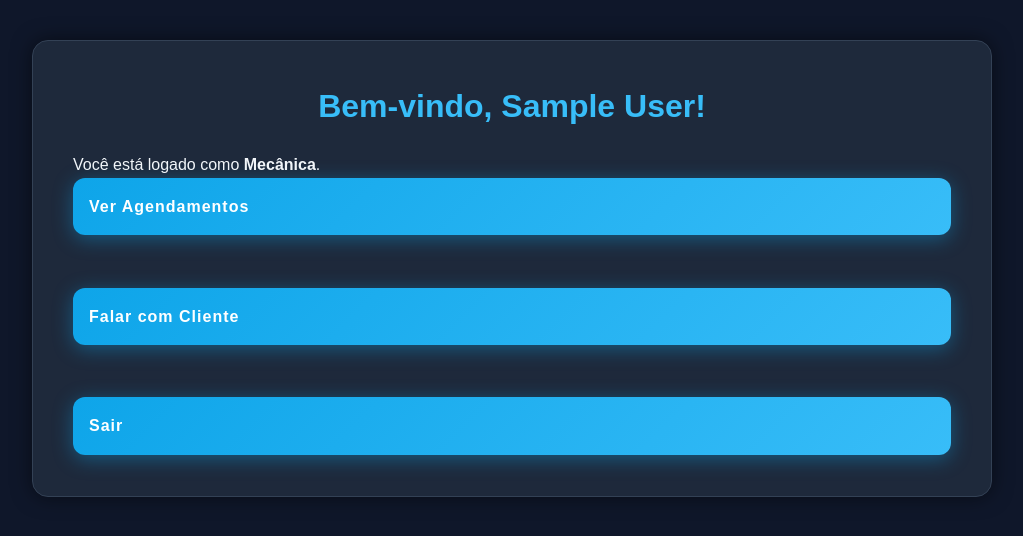
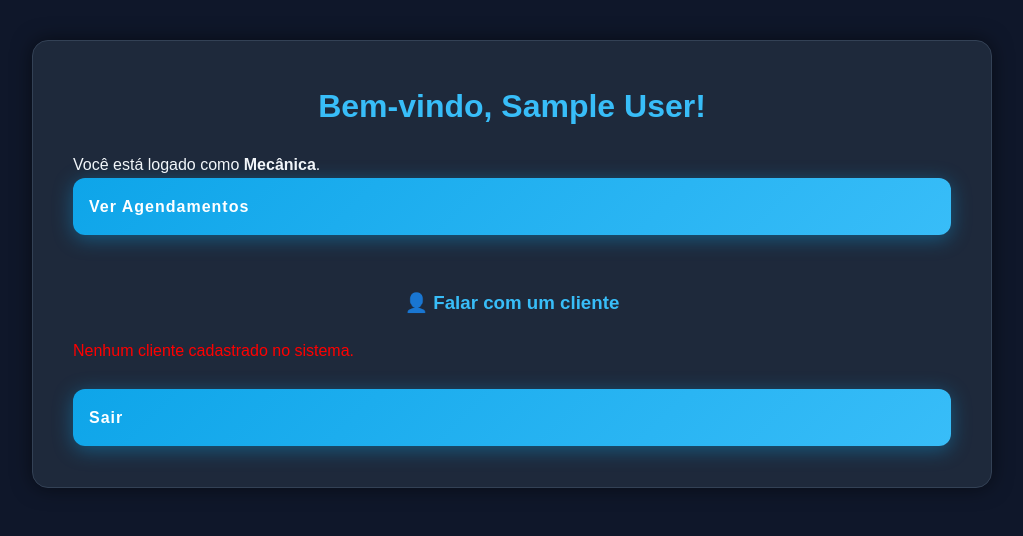
Before and after one commit to Bear144wp/Swim-Definitivo, a PHP site: page /painel_mecanica.php in a window 1280 px wide. Shown: the top 536 px of the page, without its empty margins (128-1151 px from the left). Run offline with PHP 8.4, Linux system fonts and the light colour scheme; the visitor is signed in with stand-in values (Sample User, id 1); tables that the repository leaves empty or names only in its code hold one stand-in row (values such as "Sample post").

Commit message:
Update painel_mecanica.php

```diff
--- a/painel_mecanica.php
+++ b/painel_mecanica.php
@@ -1,42 +1,53 @@
 <?php
 session_start();
 
-/*
-Verificação de segurança:
-Aqui a gente checa se a pessoa que entrou nessa página realmente está logada
-(ou seja, tem o 'id' na sessão) e se ela é do tipo 'mecanico'.
+if (!isset($_SESSION['id']) || $_SESSION['tipo'] != 'mecanico') {
+    header("Location: index.php");
+    exit();
+}
 
-Isso evita que pessoas não autorizadas (tipo um cliente ou até alguém que nem logou)
-acessem a área da mecânica digitando o link direto no navegador.
-*/
-if (!isset($_SESSION['id']) || $_SESSION['tipo'] != 'mecanico') {
-    // Se não passou na verificação, redireciona pra página inicial (index.php)
-    header("Location: index.php");
-    exit(); // Encerra o script pra garantir que o resto da página não carregue
-}
+include("conexao.php");
 ?>
-
 <!DOCTYPE html>
 <html lang="pt-br">
 <head>
     <meta charset="UTF-8">
     <title>Painel da Mecânica</title>
-    <link rel="stylesheet" href="estilo.css"> <!-- Link do CSS pro estilo da página -->
+    <link rel="stylesheet" href="estilo.css">
 </head>
 <body>
-    <div class="container">
-        <!-- Mostra uma mensagem de boas-vindas com o nome do mecânico logado -->
-        <h1>Bem-vindo, <?php echo $_SESSION['nome']; ?>!</h1>
-        <p>Você está logado como <strong>Mecânica</strong>.</p>
+<div class="container">
+    <h1>Bem-vindo, <?php echo $_SESSION['nome']; ?>!</h1>
+    <p>Você está logado como <strong>Mecânica</strong>.</p>
 
-        <!-- Botão que leva pra página onde o mecânico vê os agendamentos recebidos -->
-        <a href="agendamentos_recebidos.php" class="btn">Ver Agendamentos</a><br><br>
+    <a href="agendamentos_recebidos.php" class="btn">Ver Agendamentos</a><br><br>
 
-        <!-- Botão de exemplo para conversar com um cliente específico (ID 11 no caso) -->
-        <a href="chat.php?cliente=11" class="btn">Falar com Cliente</a><br><br>
+    <h3>👤 Falar com um cliente</h3>
 
-        <!-- Botão para sair do sistema e encerrar a sessão -->
-        <a href="logout.php" class="btn">Sair</a>
-    </div>
+    <?php
+    $id_mecanico = $_SESSION['id'];
+
+    // Lista todos os clientes cadastrados
+    $sqlClientes = "SELECT id, nome FROM usuarios WHERE tipo = 'cliente'";
+    $resClientes = $conn->query($sqlClientes);
+
+    if ($resClientes->num_rows > 0):
+        while ($cliente = $resClientes->fetch_assoc()):
+    ?>
+        <p>
+            <?php echo $cliente['nome']; ?> —
+            <a class="btn" href="chat.php?id_cliente=<?php echo $cliente['id']; ?>&id_mecanico=<?php echo $id_mecanico; ?>">
+                Conversar
+            </a>
+        </p>
+    <?php
+        endwhile;
+    else:
+        echo "<p style='color: red;'>Nenhum cliente cadastrado no sistema.</p>";
+    endif;
+    ?>
+
+    <br><a href="logout.php" class="btn">Sair</a>
+</div>
 </body>
 </html>
```
